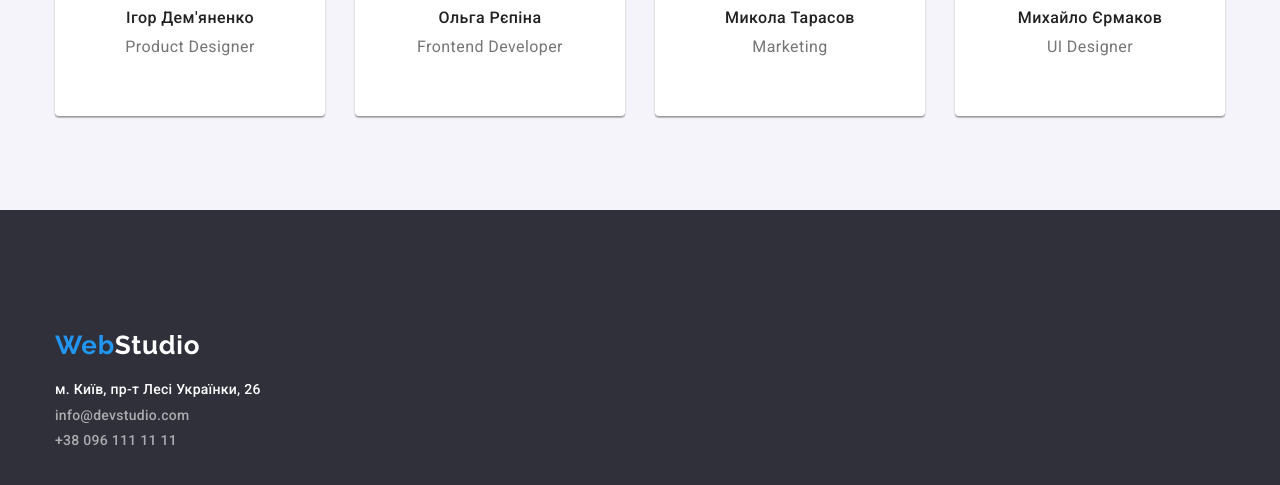
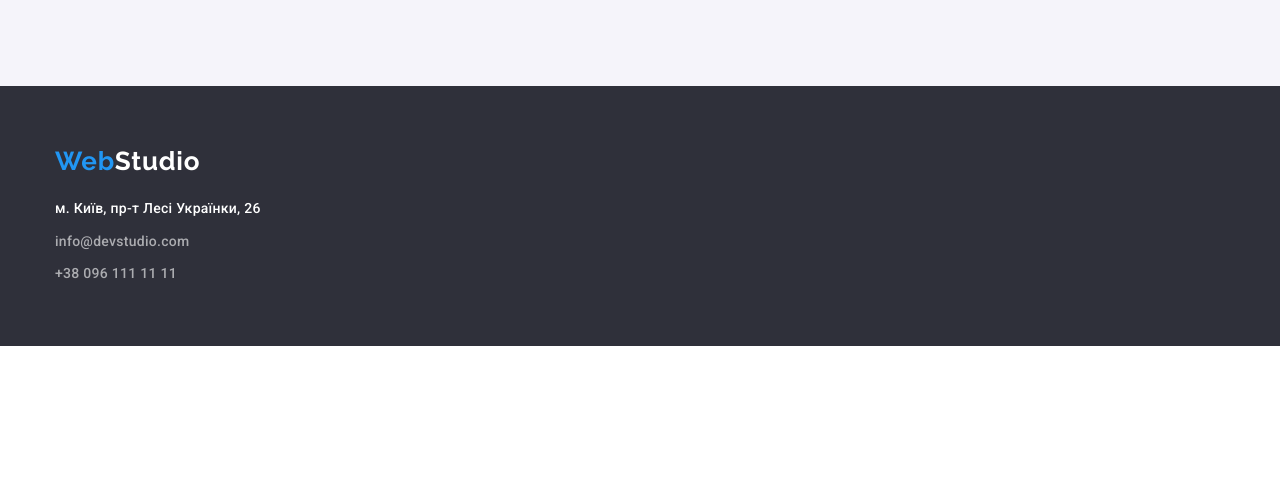
Before and after one commit to AndrewGordienko2704/goit-markup-hw-04, a plain HTML site: page index.html in a window 1280 px wide. Shown: the part 2009-2494 px from the top of the page. After the commit the page ends 2355 px from the top, so only its background shows below. Drawn offline with nearby package versions, Linux system fonts and the light colour scheme.

Commit message:
rectification hw3

```diff
--- a/css/styles.css
+++ b/css/styles.css
@@ -200,14 +200,14 @@ margin-bottom: 50px;
 }
 /* чим ми займаємось */
 .box {
-    padding-top: 0;
+
 }
 .photo-card{
     display: flex;
     gap: 30px;
 }
 .section {
-    padding-top: 94px;
+    padding-top: 0;
     padding-bottom: 94px;
 }
 /* стилизация секции наші переваги */
@@ -270,7 +270,7 @@ color: var(--primary-text-color);
 font-size: 16px;
 line-height: 1.19;
 text-align: center;
-margin-bottom: 30px;
+
 }
 .information-team {
     padding-top: 30px;
@@ -290,7 +290,7 @@ padding: 60px 0;
     color: var(--background-color);
     font-weight: 500;
     font-size: 14px;
-    line-height: 1.14;
+    line-height: 1.71;
     letter-spacing: 0.02em;
     font-style: normal;
 }
@@ -300,9 +300,7 @@ padding: 60px 0;
     color: var(--accent-color);
 }
 .footer-navigation {
-  display: block;
-  padding-top: 60px;
-  padding-bottom: 60px;
+
 
 }
 .adress-nav {
@@ -311,14 +309,14 @@ padding: 60px 0;
 .contacts-footer {
       display: block;
       margin-top: 20px;
-    }
+         }
+.contacts-item:not(:last-child) {
+    margin-bottom: 9px;
+}
     .contacts-footer .mail-footer {
     color: var(--reserve-background-color);
     }
-    .mail {
-        margin-top: 9px;
-        margin-bottom: 9px;
-    }
+
 
 
     /* стилізація сторінки портфоліо */
@@ -354,10 +352,12 @@ padding: 60px 0;
         font-size: 16px;
         line-height: 1.625;
         text-align: center;
+        border: none;
         letter-spacing: 0.03em;
         padding: 6px 22px;
         box-shadow: 0px 3px 1px rgba(0, 0, 0, 0.1), 0px 1px 2px rgba(0, 0, 0, 0.08), 0px 2px 2px rgba(0, 0, 0, 0.12);
-            border-radius: 4px
+        border-radius: 4px
+
     }
     .filters .filters-title:hover,
     .filters .filters-title:focus {
--- a/index.html
+++ b/index.html
@@ -130,14 +130,16 @@
             <a href="./index.html" class="part-logo link"><span class="half-logo">Web</span>Studio</a>
             <address class="adress-nav">
                 <ul class="contacts contacts-footer">
-                    <li>
+                    <li class="contacts-item">
                         <a href="https://goo.gl/maps/CPtrU1FHBa2aNyZL9" target="_blank"
                             rel="noopener noreferrer nofollow" class="adres link">м. Київ, пр-т Лесі Українки, 26</a>
                     </li>
-                    <li class="mail"><a href="mailto:info@devstudio.com"
-                            class="adres link mail-footer">info@devstudio.com</a>
+                    <li class="contacts-item">
+                        <a href="mailto:info@devstudio.com" class="adres link mail-footer">info@devstudio.com</a>
                     </li>
-                    <li><a href="tel:+380961111111" class="adres link mail-footer">+38 096 111 11 11</a></li>
+                    <li class="contacts-item">
+                        <a href="tel:+380961111111" class="adres link mail-footer">+38 096 111 11 11</a>
+                    </li>
                 </ul>
             </address>
         </div>
```
Also changed, not shown: portfolio.html (+6 -3 lines).
